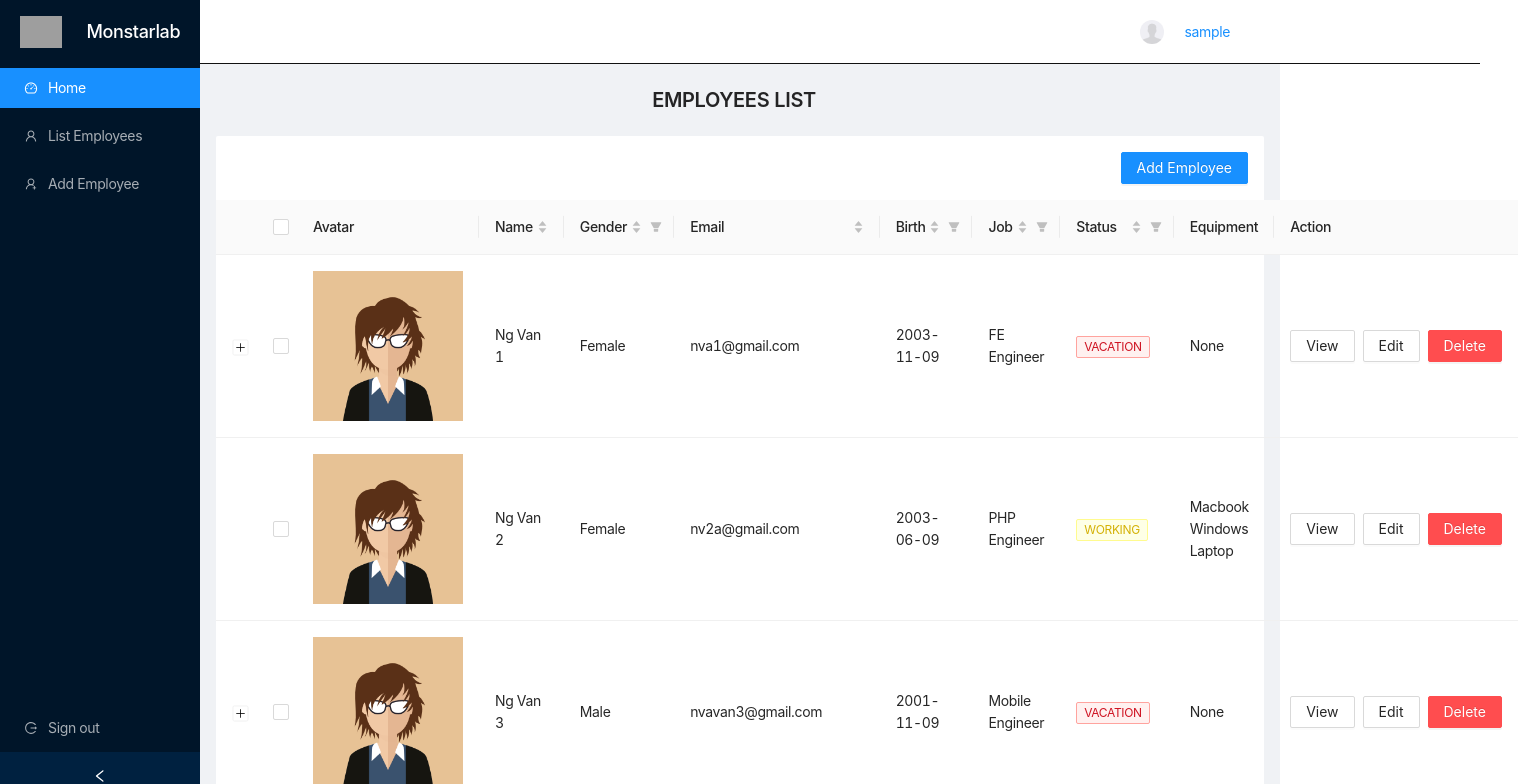
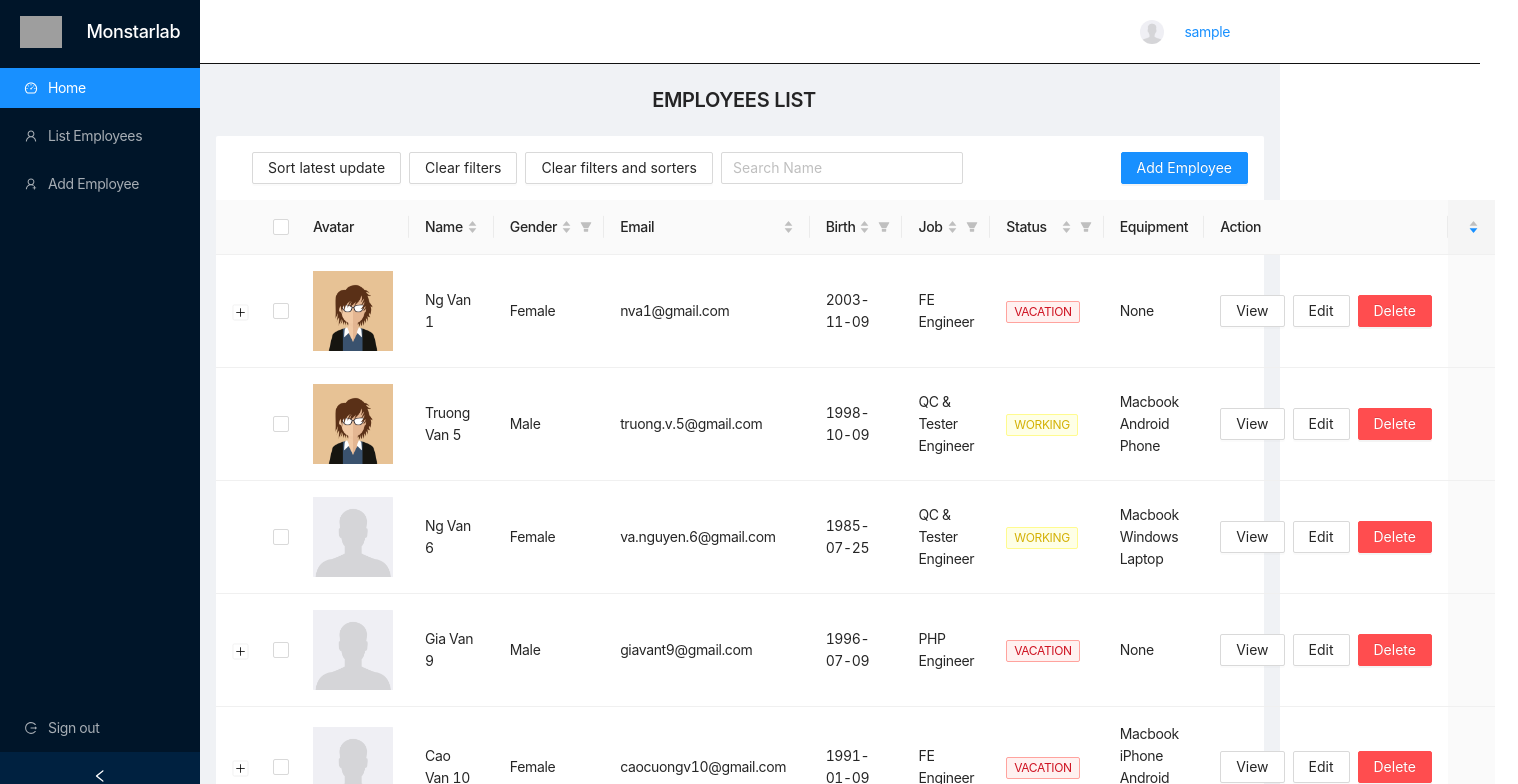
Before and after one commit to mvn-huyphan-dn/fe-advanced-final-project, a React (Create React App) app: page /employees in a window 1280 px wide. Shown: the top 784 px of the page, 1518 px wide, since content can reach past the window. Built offline with nearby package versions, Linux system fonts and the light colour scheme; sample sign-in values are in the browser's storage; grey boxes are pictures that could not be loaded.

Commit message:
Fix Table sort filter, add name search

```diff
--- a/src/assets/scss/pages/_detail-page.scss
+++ b/src/assets/scss/pages/_detail-page.scss
@@ -23,15 +23,17 @@
   }
   .equipment-tab {
     width: 100%;
+  }
+  .ant-card-cover {
+    padding: 10px;
+    border: 1px solid map-get($colors, black);
+    display: flex;
+    justify-content: center;
+    align-items: center;
     img {
       width: 200px;
       height: 200px;
-    }
-  }
-  .equipment-wrapper {
-    .ant-card-cover {
-      padding: 10px;
-      border: 1px solid map-get($colors, black);
+      object-fit: contain;
     }
   }
 }
--- a/src/assets/scss/pages/_employees.scss
+++ b/src/assets/scss/pages/_employees.scss
@@ -18,7 +18,7 @@
     }
   }
   .number-span {
-    margin-left: 8px;
+    margin: 0 10px;
   }
   .vacation-period {
     margin-bottom: 0;
@@ -28,7 +28,10 @@
     margin-left: auto;
   }
   .avatar-table-wrapper {
-    width: 150px;
-    height: 150px;
+    width: 80px;
+    height: 80px;
+    img {
+      object-fit: contain;
+    }
   }
 }
--- a/src/pages/Features/Employees/index.js
+++ b/src/pages/Features/Employees/index.js
@@ -1,7 +1,15 @@
-import { Button, Space, Table, Tooltip, PageHeader, Modal } from 'antd'
+import { Button, Space, Table, Tooltip, PageHeader, Modal, Input } from 'antd'
 import React, { useState, useEffect } from 'react'
 import { Link } from 'react-router-dom';
-import { equipmentList, defaultEmployeeList, employeeJob, employeeGender, employeeStatus, defaultAvatar } from '../../../core/constants';
+import {
+  equipmentList,
+  defaultEmployeeList,
+  employeeJob,
+  employeeGender,
+  employeeStatus,
+  defaultAvatar,
+  dateFormat
+} from '../../../core/constants';
 import { useSelector, useDispatch } from "react-redux"
 import { getEmployeeList, deleteEmployee, deleteMultipleEmployees } from '../../../features/employee/employeeSlice';
 import { setLoadingTrue, setLoadingFalse } from '../../../features/loading/loadingSlice';
@@ -43,7 +51,36 @@ export default function Employees() {
     });
   }
 
+  const [tableParams, setTableParams] = useState({
+    filteredInfo: null, sortedInfo: {
+      order: 'descend',
+      columnKey: 'updatedAt',
+    }
+  })
+  const handleChange = (pagination, filters, sorter) => {
+    setTableParams({
+      filteredInfo: filters,
+      sortedInfo: sorter,
+    });
+  };
 
+  const clearFilters = () => {
+    const remainSorted = JSON.parse(JSON.stringify(tableParams.sortedInfo))
+    setTableParams({ filteredInfo: null, sortedInfo: remainSorted })
+  }
+
+  const clearAll = () => {
+    setTableParams({ filteredInfo: null, sortedInfo: null })
+  }
+
+  const latestUpdate = () => {
+    setTableParams({
+      sortedInfo: {
+        order: 'descend',
+        columnKey: 'updatedAt',
+      }
+    })
+  }
 
   const columns = [
     {
@@ -61,6 +98,7 @@ export default function Employees() {
       dataIndex: 'name',
       key: 'name',
       sorter: (a, b) => a.name.length - b.name.length,
+      sortOrder: tableParams.sortedInfo ? tableParams.sortedInfo.columnKey === 'name' && tableParams.sortedInfo.order : "",
     },
     {
       title: 'Gender',
@@ -73,12 +111,16 @@ export default function Employees() {
         { text: 'Female', value: 2 }
       ],
       onFilter: (value, record) => record.gender === value,
+      filteredValue: tableParams.filteredInfo ? tableParams.filteredInfo.gender || null : null,
+      sortOrder: tableParams.sortedInfo ? tableParams.sortedInfo.columnKey === 'gender' && tableParams.sortedInfo.order : "",
     },
     {
       title: 'Email',
       dataIndex: 'email',
       key: 'email',
       sorter: (a, b) => a.email.length - b.email.length,
+      filteredValue: tableParams.filteredInfo ? tableParams.filteredInfo.email || null : {},
+      sortOrder: tableParams.sortedInfo ? tableParams.sortedInfo.columnKey === 'email' && tableParams.sortedInfo.order : "",
     },
     {
       title: 'Birth',
@@ -100,6 +142,8 @@ export default function Employees() {
         { text: 'December', value: 11 },
       ],
       onFilter: (value, record) => dayjs(record.birth).get('month') === value,
+      filteredValue: tableParams.filteredInfo ? tableParams.filteredInfo.birth || null : null,
+      sortOrder: tableParams.sortedInfo ? tableParams.sortedInfo.columnKey === 'birth' && tableParams.sortedInfo.order : "",
     },
     {
       title: 'Job',
@@ -115,6 +159,8 @@ export default function Employees() {
         { text: 'QC & Tester Engineer', value: 5 }
       ],
       onFilter: (value, record) => record.job === value,
+      filteredValue: tableParams.filteredInfo ? tableParams.filteredInfo.job || null : null,
+      sortOrder: tableParams.sortedInfo ? tableParams.sortedInfo.columnKey === 'job' && tableParams.sortedInfo.order : "",
     },
     {
       title: 'Status',
@@ -130,6 +176,8 @@ export default function Employees() {
         { text: 'VACATION', value: 3 },
       ],
       onFilter: (value, record) => record.status === value,
+      filteredValue: tableParams.filteredInfo ? tableParams.filteredInfo.status || null : null,
+      sortOrder: tableParams.sortedInfo ? tableParams.sortedInfo.columnKey === 'status' && tableParams.sortedInfo.order : "",
     },
     {
       title: 'Equipment',
@@ -155,6 +203,18 @@ export default function Employees() {
           </Link>
           <Button danger type='primary' onClick={() => handleDelete(record.id)}>Delete</Button>
         </Space>
+    },
+    {
+      title: "",
+      dataIndex: 'updatedAt',
+      key: 'updatedAt',
+      render: obj => <div key={`u-${obj}`}
+        style={{ display: 'none' }}
+      ></div>,
+      defaultSortOrder: 'descend',
+      sorter: (a, b) => dayjs(a.updatedAt, dateFormat) - dayjs(b.updatedAt, dateFormat),
+      ellipsis: false,
+      sortOrder: tableParams.sortedInfo ? tableParams.sortedInfo.columnKey === 'updatedAt' && tableParams.sortedInfo.order : "",
     }
   ];
 
@@ -202,6 +262,9 @@ export default function Employees() {
     dispatch(getEmployeeList({}))
   }
 
+  const [searchValue, setSearchValue] = useState('')
+  const [dataSearch, setDataSearch] = useState([])
+
   return (
     <div className='page-employees'>
       <div className='div-wrapper flex'>
@@ -234,7 +297,7 @@ export default function Employees() {
         </div>
       </div>
       <Table
-        dataSource={data}
+        dataSource={dataSearch && dataSearch.length ? dataSearch : data}
         columns={columns}
         rowKey={(record) => record.id}
         pagination={{
@@ -253,7 +316,7 @@ export default function Employees() {
         })
         }
         title={() =>
-          <div className='prop-list flex'>
+          <div className='prop-list flex-center'>
             <Button
               danger
               type="primary"
@@ -264,6 +327,23 @@ export default function Employees() {
             <span className='number-span flex-center'>
               {hasSelected ? `Selected ${selectedRowKeys.length} items` : ''}
             </span>
+            <Space className='params-group-button flex-center'>
+              <Button onClick={latestUpdate}>Sort latest update</Button>
+              <Button onClick={clearFilters}>Clear filters</Button>
+              <Button onClick={clearAll}>Clear filters and sorters</Button>
+              <Input
+                placeholder="Search Name"
+                value={searchValue}
+                onChange={e => {
+                  const currValue = e.target.value;
+                  setSearchValue(currValue);
+                  const filteredData = data.filter(entry =>
+                    entry.name.includes(currValue)
+                  );
+                  setDataSearch(filteredData);
+                }}
+              />
+            </Space>
             <Link to='/add-employee' className='add-button-wrapper'>
               <Button
                 type="primary"
@@ -277,6 +357,7 @@ export default function Employees() {
           expandedRowRender: record => <p className='vacation-period'>Going vacation from {record.startDate} to {record.endDate}</p>,
           rowExpandable: record => record.status === 3,
         }}
+        onChange={handleChange}
       />
     </div>
   )
```
